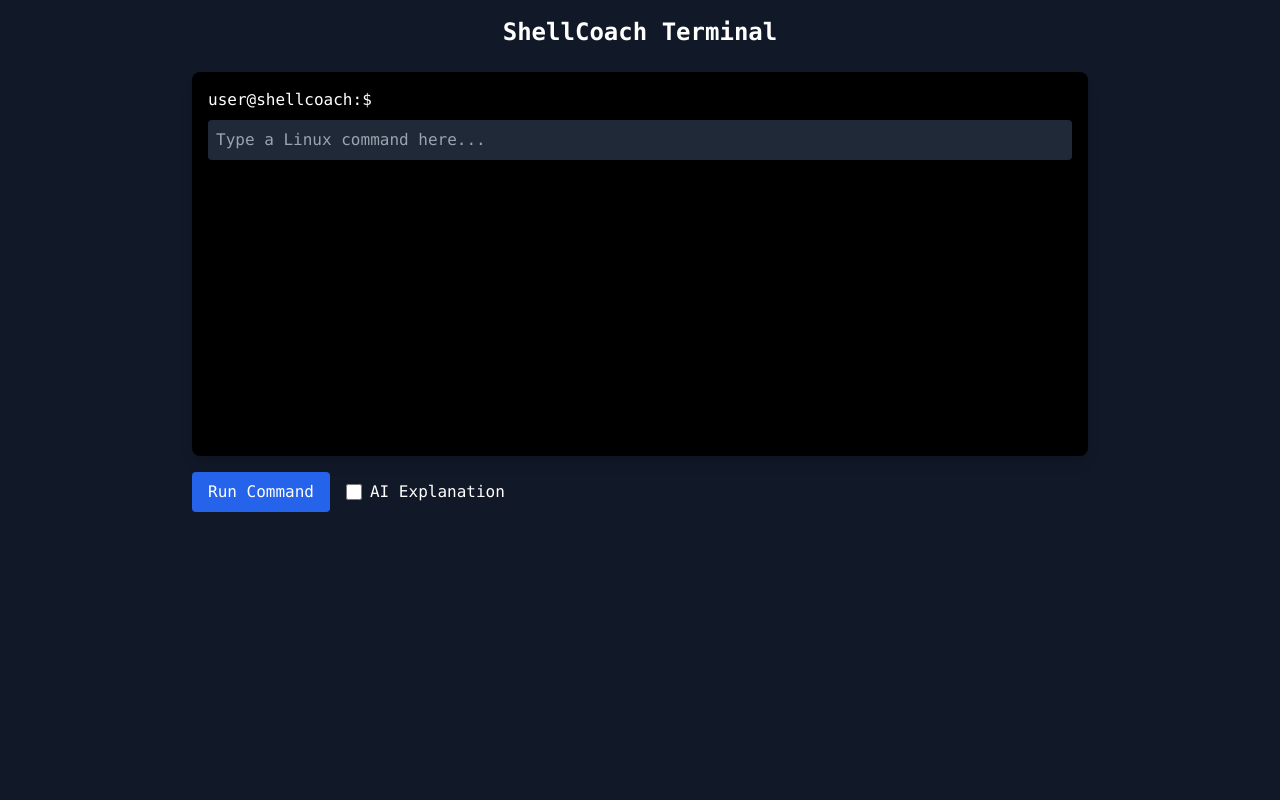
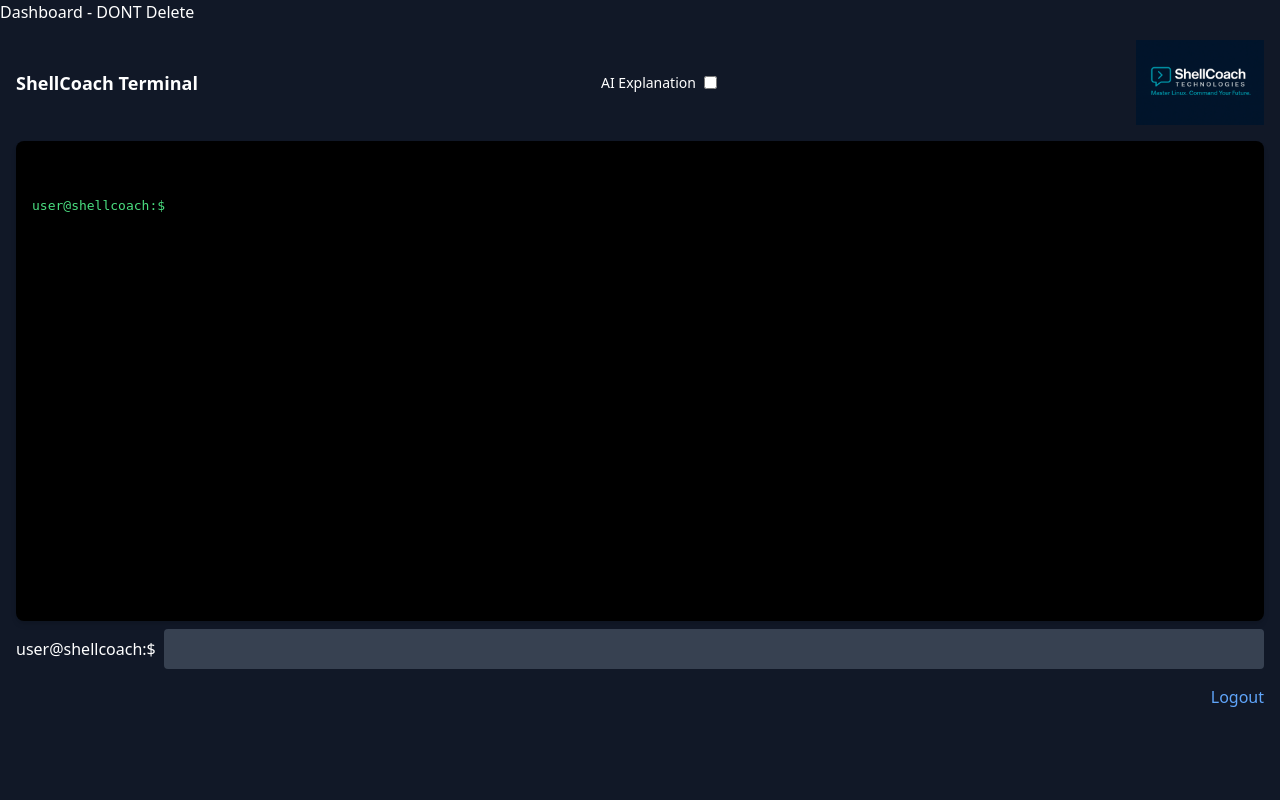
Before and after one commit to ShellCoachTechnologies/ShellCoachv1, a Flask app: page /dashboard in a window 1280 px wide. Run offline with Flask 3, Linux system fonts and the light colour scheme; the visitor is signed in with stand-in values (Sample User, id 1); some libraries are stand-ins or nearby versions.

Commit message:
dashboard.html

```diff
--- a/templates/dashboard.html
+++ b/templates/dashboard.html
@@ -1,63 +1,71 @@
+Dashboard - DONT Delete
 
 <!DOCTYPE html>
 <html lang="en">
 <head>
-  <meta charset="UTF-8" />
-  <meta name="viewport" content="width=device-width, initial-scale=1.0"/>
+  <meta charset="UTF-8">
   <title>ShellCoach Dashboard</title>
   <script src="https://cdn.tailwindcss.com"></script>
+  <style>
+    #output { white-space: pre-wrap; font-family: monospace; }
+  </style>
 </head>
-<body class="bg-gray-900 text-white font-mono p-4">
-  <div class="max-w-4xl mx-auto">
-    <div class="text-2xl font-bold text-center mb-6">ShellCoach Terminal</div>
-    <div class="bg-black p-4 rounded-lg shadow-lg mb-4 h-96 overflow-y-auto" id="terminalWindow">
-      <div id="terminalOutput">user@shellcoach:$ </div>
-      <input id="commandInput" class="bg-gray-800 w-full text-white outline-none mt-2 p-2 rounded" autofocus placeholder="Type a Linux command here..." />
+<body class="bg-gray-900 text-white h-screen">
+  <div class="p-4">
+    <div class="flex justify-between items-center">
+      <div class="text-lg font-semibold">ShellCoach Terminal</div>
+      <div class="flex items-center">
+        <label for="aiToggle" class="mr-2 text-sm">AI Explanation</label>
+        <input type="checkbox" id="aiToggle" class="accent-blue-500">
+      </div>
+      <img src="/static/ShellCoach Technologies - PrimaryLogo.png" alt="ShellCoach" class="w-32 ml-4">
     </div>
-    <div class="flex items-center gap-4">
-      <button id="executeBtn" class="bg-blue-600 hover:bg-blue-700 px-4 py-2 rounded">Run Command</button>
-      <label class="flex items-center space-x-2">
-        <input type="checkbox" id="aiToggle" class="form-checkbox h-4 w-4 text-blue-600">
-        <span>AI Explanation</span>
-      </label>
+
+    <div class="bg-black text-green-400 font-mono p-4 mt-4 rounded-lg shadow-md h-[60vh] overflow-y-auto" id="output">
+      <p>user@shellcoach:$</p>
     </div>
-    <div class="mt-4 bg-gray-800 p-4 rounded hidden" id="aiOutputBox">
-      <strong>AI Explanation:</strong>
-      <div id="aiExplanationText" class="mt-2"></div>
+
+    <div class="mt-2">
+      <form id="terminal-form" class="flex">
+        <label for="command" class="mr-2 mt-2">user@shellcoach:$</label>
+        <input type="text" name="command" id="command" class="flex-grow p-2 bg-gray-700 text-white rounded" autocomplete="off">
+      </form>
+    </div>
+
+    <div class="text-right mt-4">
+      <a href="/logout" class="text-blue-400 hover:underline">Logout</a>
     </div>
   </div>
 
   <script>
-    const input = document.getElementById('commandInput');
-    const output = document.getElementById('terminalOutput');
+    const form = document.getElementById('terminal-form');
+    const commandInput = document.getElementById('command');
+    const output = document.getElementById('output');
     const aiToggle = document.getElementById('aiToggle');
-    const aiBox = document.getElementById('aiOutputBox');
-    const aiText = document.getElementById('aiExplanationText');
 
-    document.getElementById('executeBtn').addEventListener('click', async () => {
-      const command = input.value.trim();
-      if (!command) return;
+    form.onsubmit = async (e) => {
+      e.preventDefault();
+      const cmd = commandInput.value;
+      const use_ai = aiToggle.checked;
+      const res = await fetch('/execute', {
+        method: 'POST',
+        headers: {'Content-Type': 'application/json'},
+        body: JSON.stringify({ command: cmd, use_ai })
+      });
+      const data = await res.json();
 
-      const response = await fetch('/execute', {
-        method: 'POST',
-        headers: { 'Content-Type': 'application/json' },
-        body: JSON.stringify({ command, explain: aiToggle.checked })
-      });
-      const data = await response.json();
+      if (data.result === '__clear__') {
+        output.innerHTML = '<p>user@shellcoach:$</p>';
+      } else {
+        output.innerHTML += `\nuser@shellcoach:$ ${cmd}\n${data.result}`;
+        if (use_ai && data.explanation) {
+          output.innerHTML += `\n\nExplanation:\n${data.explanation}`;
+        }
+      }
 
-      output.innerHTML += `
-${command}
-${data.output}
-user@shellcoach:$ `;
-      if (aiToggle.checked && data.explanation) {
-        aiBox.classList.remove('hidden');
-        aiText.textContent = data.explanation;
-      } else {
-        aiBox.classList.add('hidden');
-      }
-      input.value = "";
+      commandInput.value = '';
       output.scrollTop = output.scrollHeight;
-    });
+    };
   </script>
 </body>
 </html>
```
